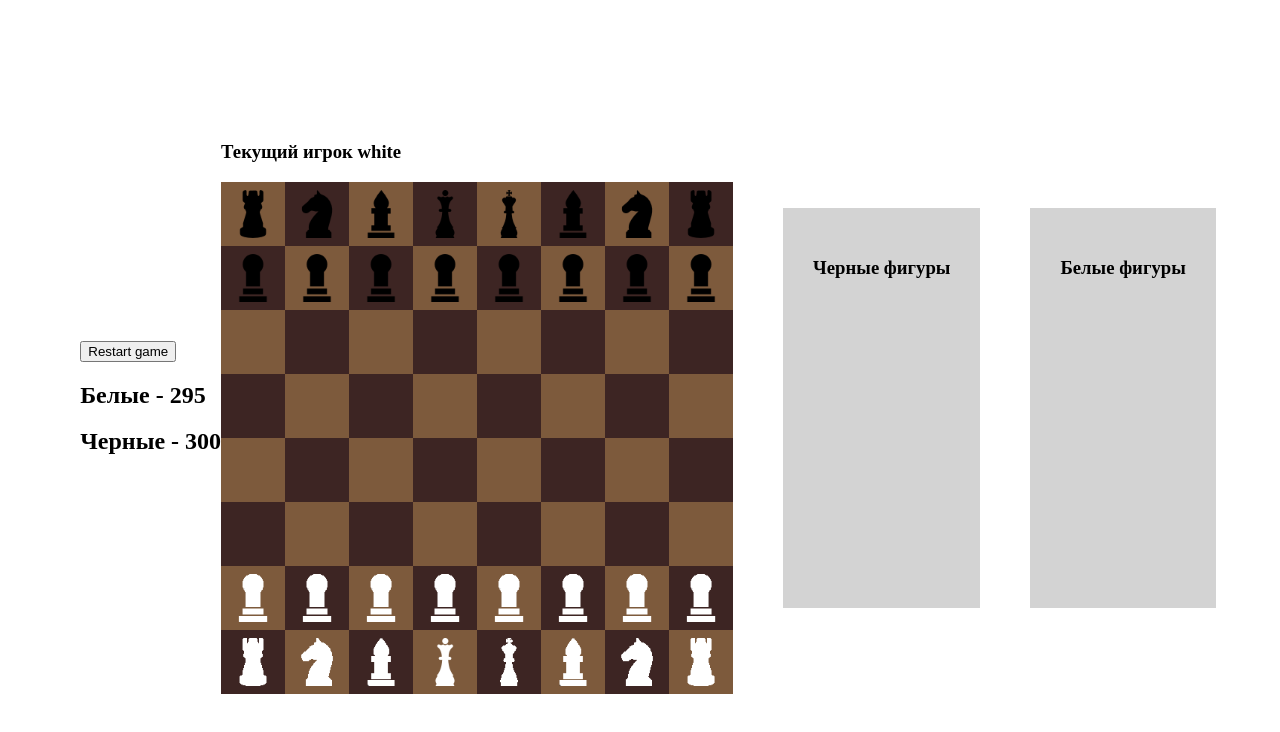
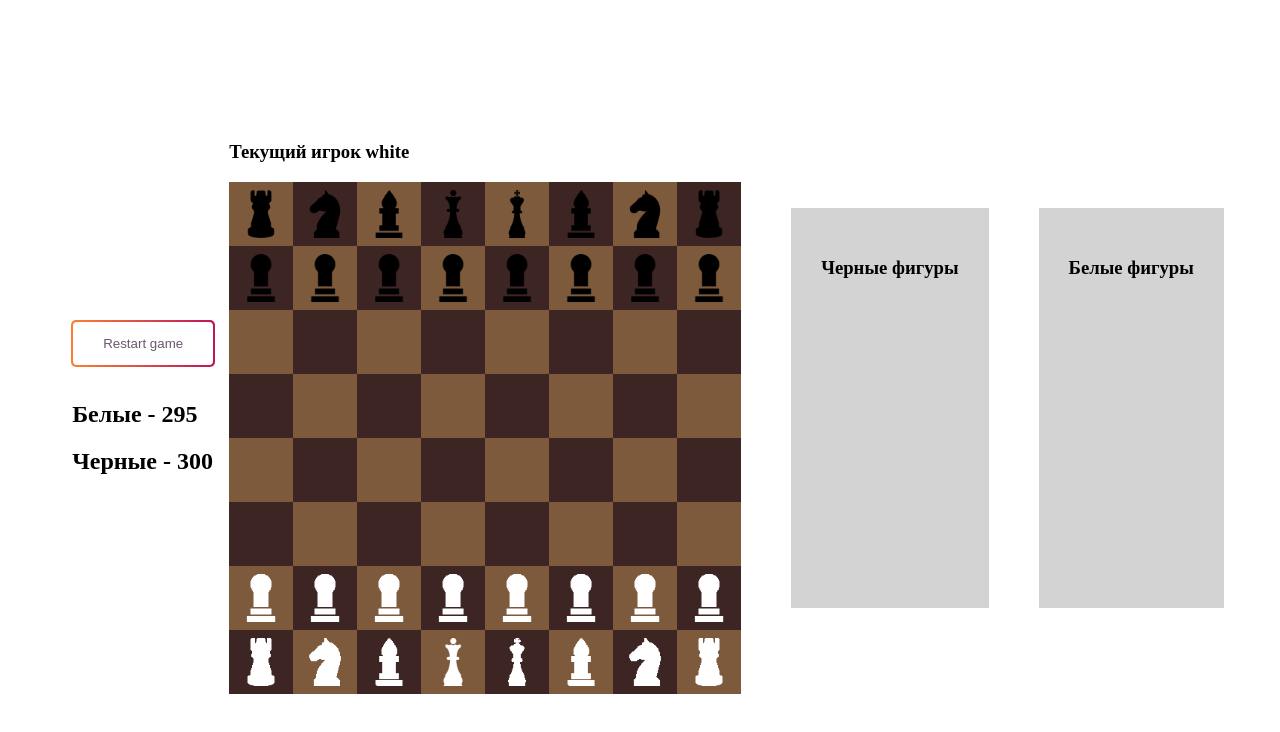
Before and after one commit to yaazzik/chess_react, a React (Create React App) app: page / in a window 1280 px wide. Shown: the top 732 px of the page. Built offline with nearby package versions, Linux system fonts and the light colour scheme.

Commit message:
Added btn style

```diff
--- a/src/App.css
+++ b/src/App.css
@@ -55,3 +55,65 @@
     margin-left: 50px;
     background-color: lightgray;
 }
+
+.btn {
+    text-decoration: none;
+    color: #6b5770;
+    background-image: linear-gradient(90deg, #fd7f34, #bd155b);
+    display: inline-block;
+    padding: 14px 30px;
+    border: 1px solid;
+    position: relative;
+    z-index: 0;
+    border-radius: 5px;
+    box-sizing: border-box;
+    margin: 0 15px 15px 0;
+    outline: none;
+    cursor: pointer;
+    user-select: none;
+    appearance: none;
+    touch-action: manipulation;
+}
+.btn:before {
+    content: '';
+    position: absolute;
+    left: -2px;
+    top: -2px;
+    width: calc(100% + 4px);
+    height: calc(100% + 4px);
+    background: linear-gradient(90deg, #fd7f34, #bd155b);
+    z-index: -2;
+    transition: .4s;
+    border-radius: 5px;
+}
+.btn:after {
+    content: '';
+    position: absolute;
+    left: 0;
+    top: 0;
+    width: 100%;
+    height: 100%;
+    background: linear-gradient(90deg, #fff, #fff);
+    z-index: -1;
+    transition: .4s;
+    border-radius: 4px;
+}
+.btn:hover {
+    color: #fff;
+    transition: .3s;
+}
+.btn:hover:after {
+    background: linear-gradient(90deg, #fd7f34, #bd155b);
+}
+.btn:active:after {
+    background: linear-gradient(90deg, #d96d2d, #760f3a);
+}
+.btn:focus-visible {
+    box-shadow: 0 0 0 3px #fd7f34;
+}
+.btn:disabled {
+    pointer-events: none;
+}
+.btn:disabled:before {
+    filter: grayscale(100%);
+}
--- a/src/components/Timer.tsx
+++ b/src/components/Timer.tsx
@@ -43,7 +43,7 @@ const Timer: FC<TimerProps> = ({currentPlayer, restart}) => {
   return (
     <div>
       <div>
-        <button onClick={handleRestart}>Restart game</button>
+        <button className="btn" onClick={handleRestart}>Restart game</button>
       </div>
       <h2>Белые - {whiteTime}</h2>
       <h2>Черные - {blackTime}</h2>
```
